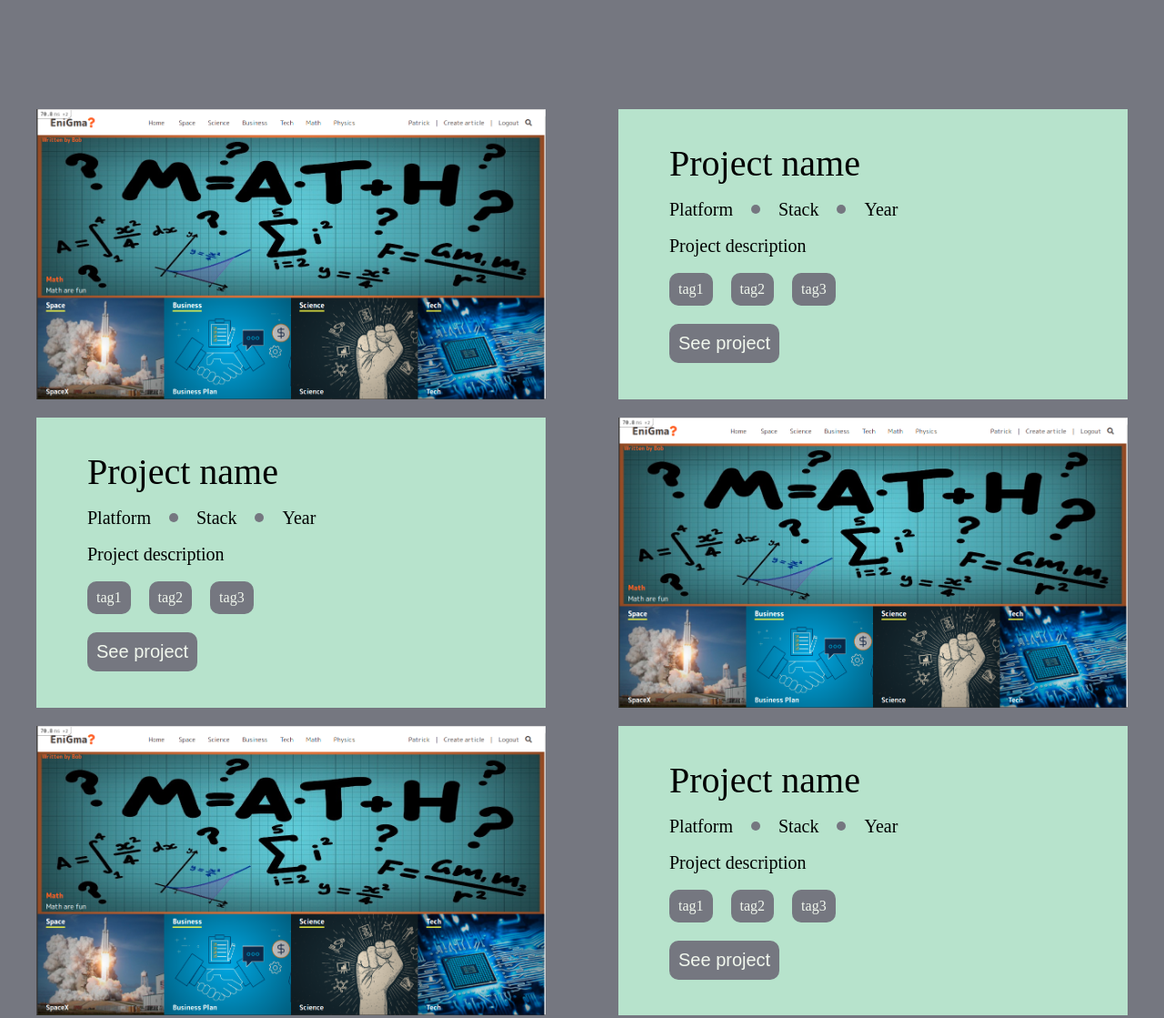
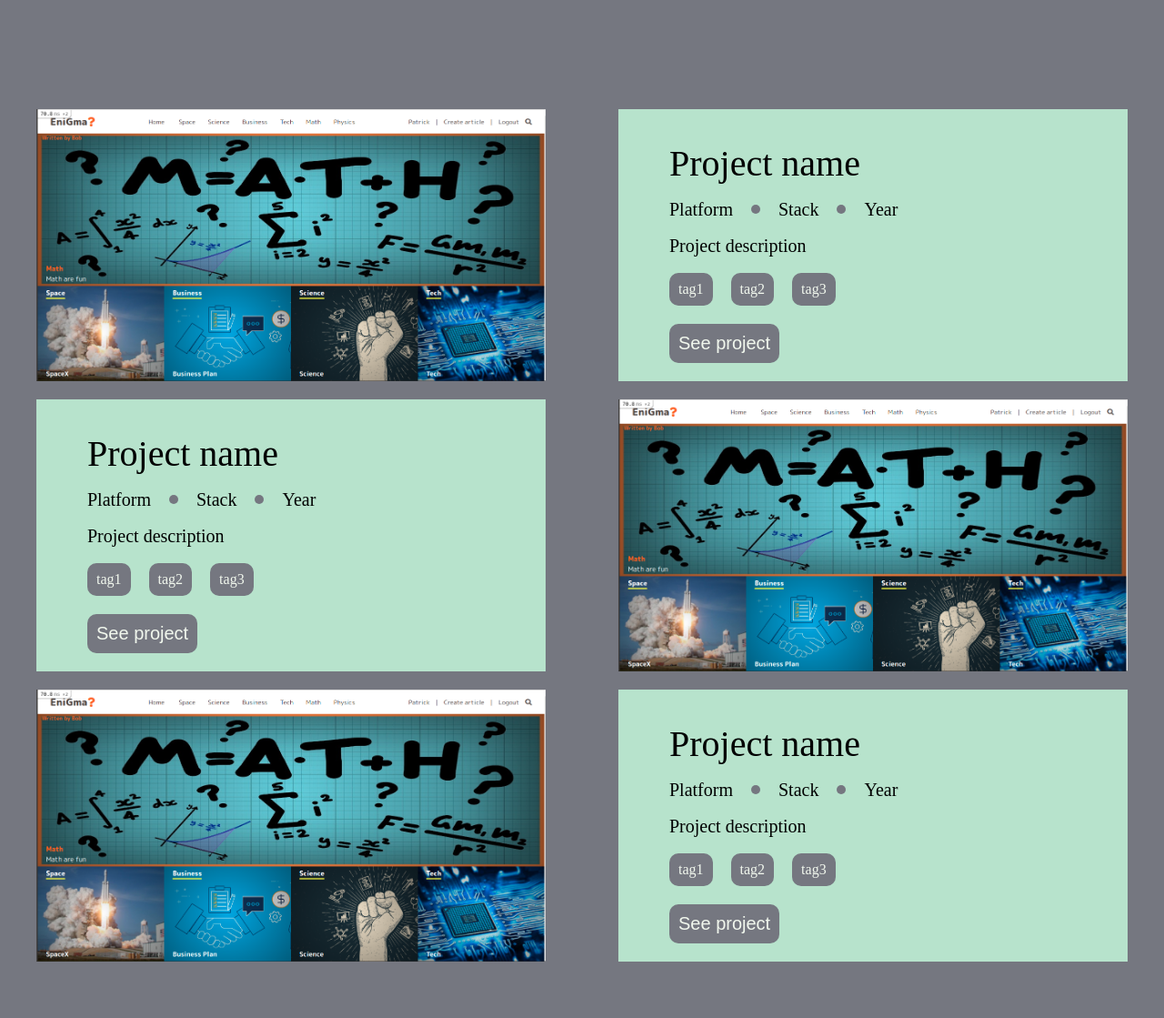
Before and after one commit to patrikis-angelos/portfolio, a plain HTML site: page index.html in a window 1280 px wide. Shown: the part 680-1799 px from the top of the page at 91% size. Drawn offline with Linux system fonts and the light colour scheme.

Commit message:
Fix images proportions

```diff
--- a/index.html
+++ b/index.html
@@ -13,7 +13,7 @@
   <body class = "bg-color-primary">
     <header>
       <nav class = "full-width">
-        <div class = "fixed bg-color-supplementary flex align-center space-between nav-container p-x-40">
+        <div class = "fixed bg-color-supplementary flex align-center space-between nav-container p-x-40 z-3">
           <div>
             <a href="">Logo</a>
           </div>
@@ -43,8 +43,8 @@
         </div>
       </div>
       <div class = "container p-x-40 center-h flex space-between item">
-        <div class = "content bg-color-primary">
-          <div class = "img-container flex align-center"><img class = "img" src="images/scrn.png" alt=""></div>
+        <div class = "content bg-color-primary hidden-overflow">
+          <div class = "img-container flex align-center relative"><img class = "img absolute" src="images/scrn.png" alt=""></div>
         </div>
         <div class = "preview p-y-20 bg-color-secondary">
           <p class = "x-large m-left-p10 m-top-20">Project name</p>
@@ -82,13 +82,13 @@
           </div>
           <button class = "bg-color-primary color-cream tag p-10 regular m-left-p10 m-top-20">See project</button>
         </div>
-        <div class = "content bg-color-primary">
-          <div class = "img-container flex align-center"><img class = "img" src="images/scrn.png" alt=""></div>
+        <div class = "content bg-color-primary hidden-overflow">
+          <div class = "img-container flex align-center relative"><img class = "img absolute" src="images/scrn.png" alt=""></div>
         </div>
       </div>
       <div class = "container p-x-40 center-h flex space-between item m-top-20">
-        <div class = "content bg-color-primary">
-          <div class = "img-container flex align-center"><img class = "img" src="images/scrn.png" alt=""></div>
+        <div class = "content bg-color-primary hidden-overflow">
+          <div class = "img-container flex align-center relative"><img class = "img absolute" src="images/scrn.png" alt=""></div>
         </div>
         <div class = "preview p-y-20 bg-color-secondary">
           <p class = "x-large m-left-p10 m-top-20">Project name</p>
@@ -110,7 +110,7 @@
       </div>
     </main>
     <footer>
-      <div class = "container p-x-40 center-h flex space-between">
+      <div class = "container intro p-x-40 center-h flex space-between">
         <div class = "m-right-20 content">
           <p class = "m-top-80 x-large">About Myself</p>
           <p class = "medium m-top-20 about-me">
--- a/sass/_mainbody.scss
+++ b/sass/_mainbody.scss
@@ -1,12 +1,9 @@
 .intro {
-  height: calc(100vh - 80px);
+  min-height: calc(100vh - 80px);
 }
 
 .container {
   max-width: 1400px;
-}
-
-.item {
 }
 
 .content {
@@ -28,12 +25,15 @@
 }
 
 .img {
-  width: 100%;
+  top: 0;
+  left: 0;
+  min-width: 100%;
+  height: 100%;
 }
 
 .img-container {
+  width: 100%;
   height: 100%;
-  overflow: hidden;
 }
 
 .about-me {
--- a/sass/_utilities.scss
+++ b/sass/_utilities.scss
@@ -26,3 +26,15 @@
 .fit-content {
   width: fit-content
 }
+
+.relative {
+  position: relative;
+}
+
+.absolute {
+  position: absolute;
+}
+
+.hidden-overflow {
+  overflow: hidden;
+}
```
Also changed, not shown: styles.css, 1 other file.
